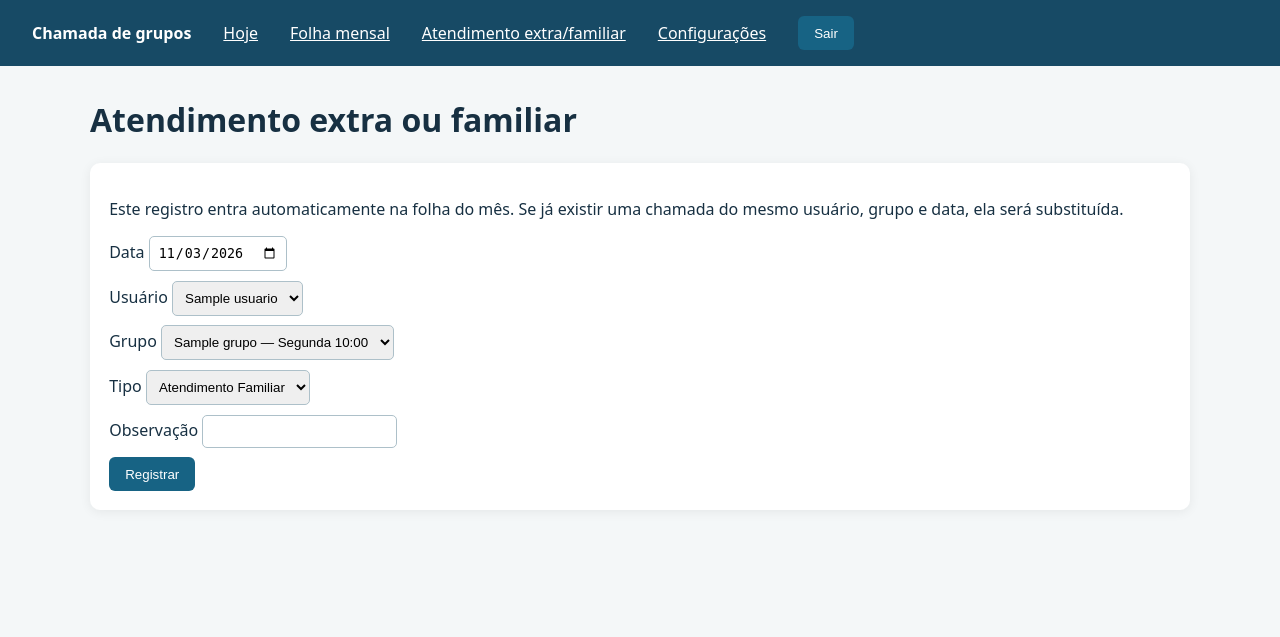
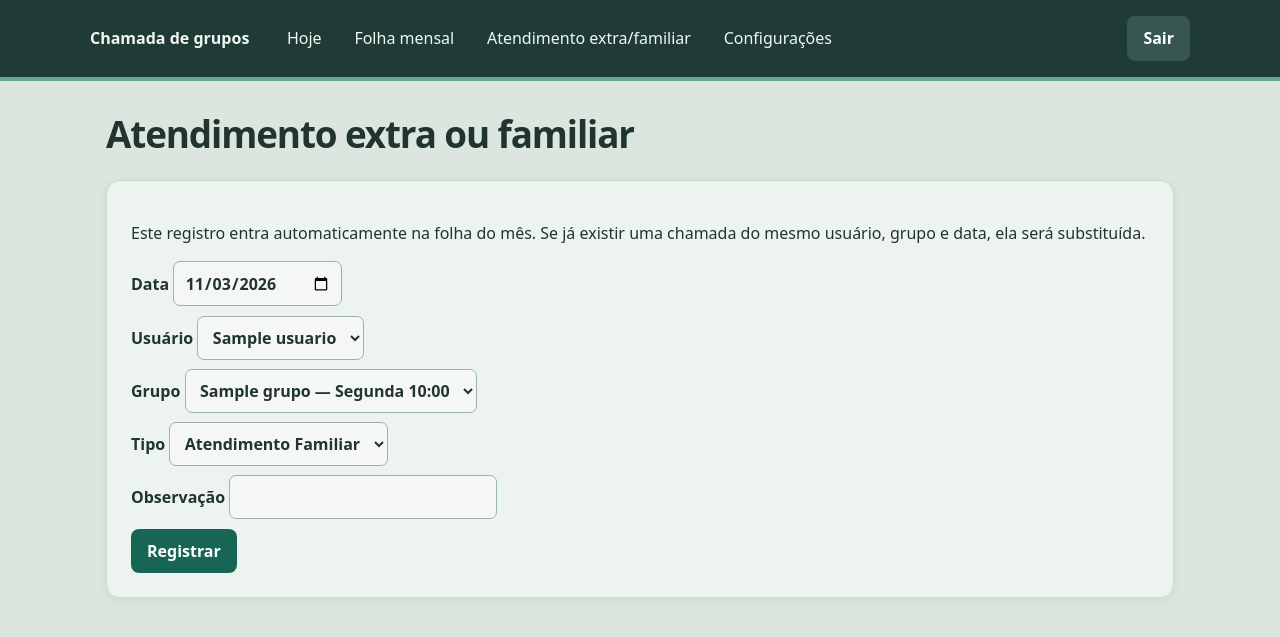
Before and after one commit to srRobertCampos/chamada-grupos, a Django app: page /extra/ in a window 1280 px wide. Shown: the top 637 px of the page. Run offline with Django 5.2, Linux system fonts and the light colour scheme; a user stored in the database is signed in; tables that the repository leaves empty hold one stand-in row (values such as "Sample post").

Commit message:
Atualiza o tema visual da chamada de grupos

```diff
--- a/atendimentos/templates/atendimentos/base.html
+++ b/atendimentos/templates/atendimentos/base.html
@@ -1,3 +1,31 @@
 <!doctype html><html lang="pt-br"><head><meta charset="utf-8"><meta name="viewport" content="width=device-width,initial-scale=1"><title>Chamada de grupos</title><style>
-body{font:16px system-ui,sans-serif;margin:0;background:#f4f7f8;color:#173042}header{background:#174a65;color:white;padding:1rem 2rem;display:flex;gap:2rem;align-items:center;flex-wrap:wrap}header a{color:white}main{max-width:1100px;margin:2rem auto;padding:0 1rem}a{color:#145c81}button,.botao{background:#176384;color:white;border:0;border-radius:6px;padding:.6rem 1rem;cursor:pointer;text-decoration:none;display:inline-block}button:hover,.botao:hover{background:#104b65}.card{background:white;padding:1.2rem;margin:1rem 0;border-radius:10px;box-shadow:0 2px 12px #0001}label{display:block;margin:.6rem 0}select,input{padding:.5rem;border:1px solid #adc0c9;border-radius:5px}table{border-collapse:collapse;background:white}th,td{border:1px solid #d1dce2;padding:.45rem;white-space:nowrap}th{background:#e4eff4}.scroll{overflow:auto}.msg{padding:.8rem;background:#d9f2e6;border-radius:5px}small{color:#536b77}.muted{color:#647985}
+:root{color-scheme:light;--ink:#203431;--muted:#516762;--accent:#176555;--line:#cbd8d2;--surface:#edf3ef}
+*{box-sizing:border-box}
+body{margin:0;background:#dbe6df;color:var(--ink);font:16px/1.5 system-ui,sans-serif}
+header{background:#203b36;color:#f0f6f2;padding:1rem max(1rem,calc((100% - 1100px)/2));display:flex;gap:.65rem;align-items:center;flex-wrap:wrap;border-bottom:4px solid #65a691}
+header strong{margin-right:1rem;white-space:nowrap}
+header a{color:inherit;text-decoration:none;padding:.5rem .7rem;border-radius:8px}
+header a:hover,header a[aria-current=page]{background:#36564f}
+header form{margin-left:auto}
+header button{background:#36564f}
+main{max-width:1100px;margin:2rem auto;padding:0 1rem}
+h1{font-size:clamp(1.65rem,4vw,2.3rem);line-height:1.15;letter-spacing:-.03em}
+h2{margin-top:0;font-size:1.25rem}
+a{color:#11594b}
+button,.botao{display:inline-block;padding:.65rem 1rem;border:0;border-radius:8px;background:var(--accent);color:white;font:inherit;font-weight:650;text-decoration:none;cursor:pointer}
+button:hover,.botao:hover{background:#104e43}
+:focus-visible{outline:3px solid #a46017;outline-offset:3px}
+.card{background:var(--surface);padding:clamp(1rem,3vw,1.5rem);margin:1rem 0;border:1px solid var(--line);border-radius:14px;box-shadow:0 3px 10px #20343112}
+.card>form>p:last-child{margin-bottom:0}
+label{display:block;margin:.6rem 0;font-weight:600}
+select,input{max-width:100%;padding:.55rem .65rem;border:1px solid #9cb3a9;border-radius:7px;background:#f4f7f4;color:var(--ink);font:inherit}
+table{width:100%;border-collapse:collapse;background:#f2f6f3}
+th,td{padding:.65rem .8rem;border-bottom:1px solid var(--line);white-space:nowrap;text-align:left}
+th{background:#d9e8df;font-weight:700}
+tr:nth-child(even) td{background:#e8f0ea}
+.scroll{overflow:auto;border:1px solid var(--line);border-radius:9px}
+.msg{padding:.8rem;background:#cce7d8;border-radius:8px}
+small,.muted{color:var(--muted)}
+@media(max-width:600px){header{gap:.25rem}header strong{flex-basis:100%}header a{font-size:.875rem}header form{margin-left:0}main{margin:1.25rem auto}}
+
 </style></head><body><header><strong>Chamada de grupos</strong>{% if user.is_authenticated %}<a href="{% url 'hoje' %}">Hoje</a><a href="{% url 'folha' %}">Folha mensal</a><a href="{% url 'extra' %}">Atendimento extra/familiar</a><a href="/admin/">Configurações</a><form method="post" action="{% url 'logout' %}">{% csrf_token %}<button type="submit">Sair</button></form>{% endif %}</header><main>{% for message in messages %}<p class="msg">{{ message }}</p>{% endfor %}{% block content %}{% endblock %}</main></body></html>
```
